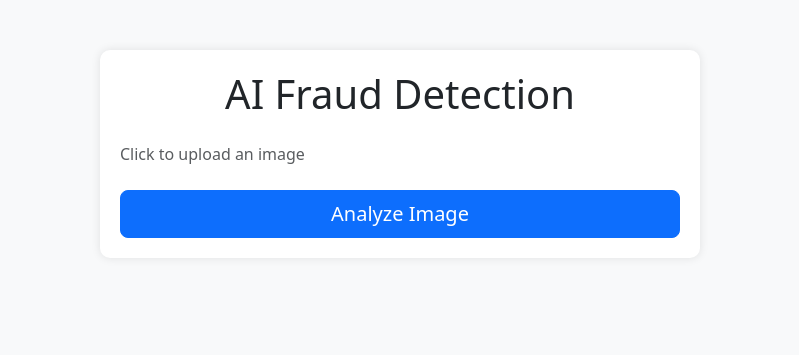
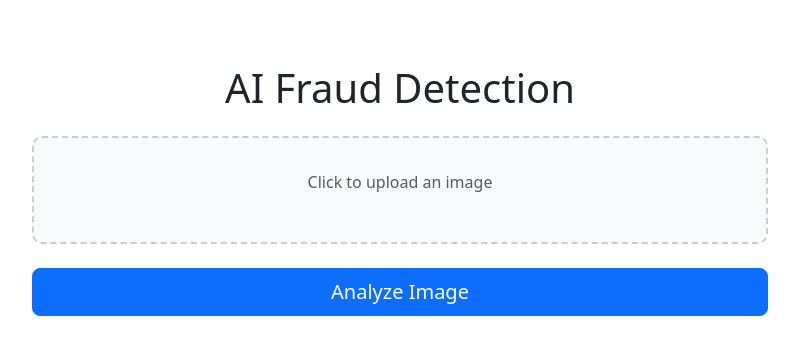
Before and after one commit to cammixx/VeriMage-ImgDect, a Python web app: template templates/index.html in a window 1280 px wide. Shown: the top 355 px of the page, without its empty margins (240-1039 px from the left). Run offline with Jinja, Linux system fonts and the light colour scheme; the template is opened without the code that fills it, so the values that code supplies are empty; some libraries are stand-ins or nearby versions.

Commit message:
Update styles.css

```diff
--- a/static/styles.css
+++ b/static/styles.css
@@ -1,17 +1,110 @@
-body {
+/* Thumbnail Container - Hidden by default */
+#thumbnailContainer {
+    display: none;
+}
+
+/* Upload Container */
+.upload-container {
+    max-width: 800px;
+    margin: 2rem auto;
+    padding: 2rem;
+}
+
+/* Upload Area */
+.upload-area {
+    border: 2px dashed #ccc;
+    border-radius: 10px;
+    padding: 2rem;
+    text-align: center;
+    margin: 1rem 0;
+    background-color: #f8f9fa;
+    transition: all 0.3s ease;
+    cursor: pointer;
+}
+
+.upload-area:hover {
+    border-color: #0d6efd;
+    background-color: #e9f0ff;
+}
+
+/* Thumbnail Styles */
+.preview-thumbnail {
+    width: 150px;
+    height: 150px;
+    object-fit: cover;
+    border-radius: 8px;
+    cursor: pointer;
+    border: 2px solid #dee2e6;
+    transition: transform 0.2s;
+}
+
+.preview-thumbnail:hover {
+    transform: scale(1.05);
+    border-color: #0d6efd;
+}
+
+/* Modal Styles */
+#imageModal .modal-content {
     background-color: #f8f9fa;
 }
-.container {
-    max-width: 600px;
-    margin-top: 50px;
-    padding: 20px;
+
+#fullSizePreview {
+    max-height: 80vh;
+    object-fit: contain;
+}
+
+/* Result Box - Hidden by default */
+.result-box {
+    padding: 1rem;
+    margin-top: 1rem;
+    border-radius: 5px;
+    display: none;
+}
+
+/* Result Container */
+.result-container {
+    max-width: 800px;
+    margin: 2rem auto;
+    padding: 2rem;
+}
+
+/* Result Card */
+.result-card {
     background: white;
     border-radius: 10px;
-    box-shadow: 0 0 10px rgba(0, 0, 0, 0.1);
+    box-shadow: 0 0 20px rgba(0, 0, 0, 0.1);
+    padding: 2rem;
+    display: flex;
+    gap: 2rem;
+    align-items: center;
 }
-.image-preview {
-    width: 100%;
-    height: auto;
-    display: none;
-    margin-top: 15px;
+
+/* Result Preview */
+.result-preview {
+    flex: 1;
+    max-width: 400px;
 }
+
+.result-preview img {
+    max-height: 400px;
+    max-width: 100%; /* Ensures no overflow */
+    object-fit: contain;
+    border-radius: 8px;
+}
+
+/* Result Content */
+.result-content {
+    flex: 1;
+    text-align: center;
+}
+
+/* Responsive Design */
+@media (max-width: 768px) {
+    .result-card {
+        flex-direction: column;
+    }
+
+    .result-preview {
+        max-width: 100%;
+    }
+}
```
